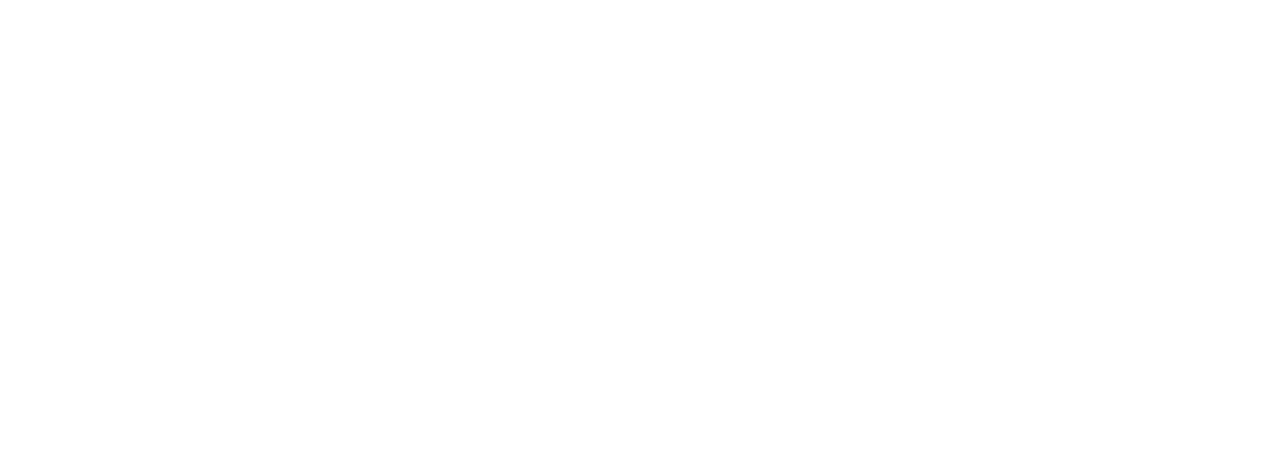
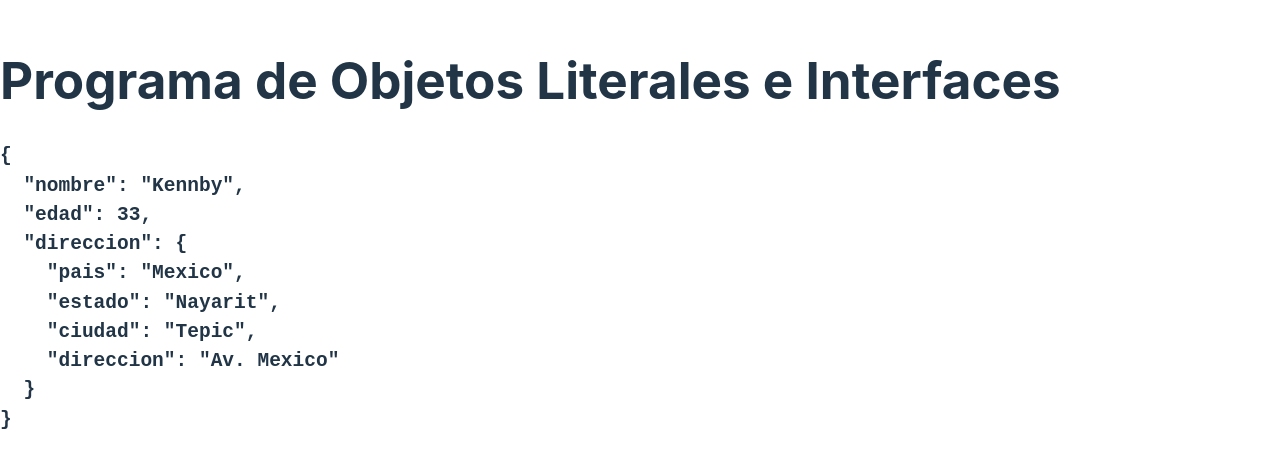
Before and after one commit to KennRobot/mi_proyecto_vite, a React (Vite) app: page / in a window 1280 px wide. Shown: the part 164-632 px from the top of the page. Built offline with nearby package versions, Linux system fonts and the light colour scheme.

Commit message:
nota 4.2 terminada

```diff
--- a/src/main.jsx
+++ b/src/main.jsx
@@ -12,6 +12,7 @@
 import MyFetchAPIsBlob from './functions/MyFetchBlob.jsx'
 import MyFetchAPIsPUT from './functions/MyFetchPut.jsx'
 import MyDataTypes from './methods/MyDataTypes.jsx'
+import MyObjects from './methods/MyObjects.jsx'
 
 createRoot(document.getElementById('root')).render(
   <StrictMode>
@@ -25,5 +26,6 @@
     {/* <MyFetchAPIsPUT></MyFetchAPIsPUT> */}
     {/* <MyFetchAPIsBlob></MyFetchAPIsBlob> */}
     {/* <MyDataTypes></MyDataTypes> */}
+    <MyObjects></MyObjects>
   </StrictMode>,
 )
--- /dev/null
+++ b/src/methods/MyObjects.jsx
@@ -0,0 +1,31 @@
+/* Nota 4.2 */
+function MyObjects(){
+    const persona = {
+        nombre: 'Kennby',
+        edad: 33,
+        direccion: {
+            pais: 'Mexico',
+            estado: 'Nayarit',
+            ciudad: 'Tepic',
+            direccion: 'Av. Mexico'
+        }
+    }
+    //console.log("JSON Person:", JSON.stringify(person, null, 2))
+    return(
+        <>
+            <div>
+                <h1>Programa de Objetos Literales e Interfaces</h1>
+                <h2>
+                    <code>
+                        <pre>
+                            {/*JSON.stringify(persona)*/}
+                            {JSON.stringify(persona, null, 2)}
+                        </pre>
+                    </code>
+                </h2>
+            </div>
+        </>
+
+    );
+};
+export default MyObjects
```
